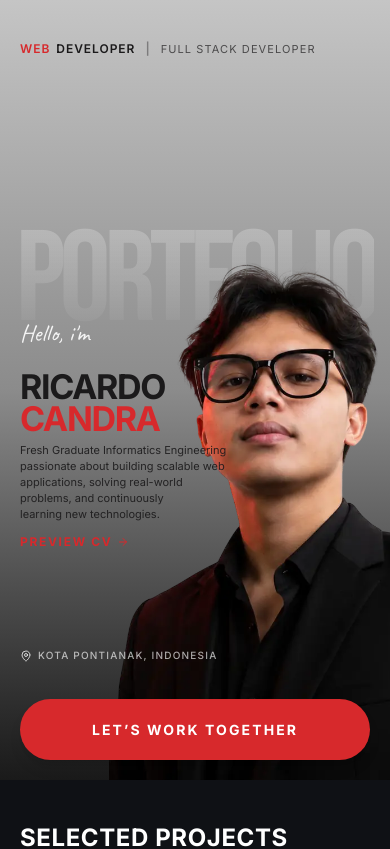
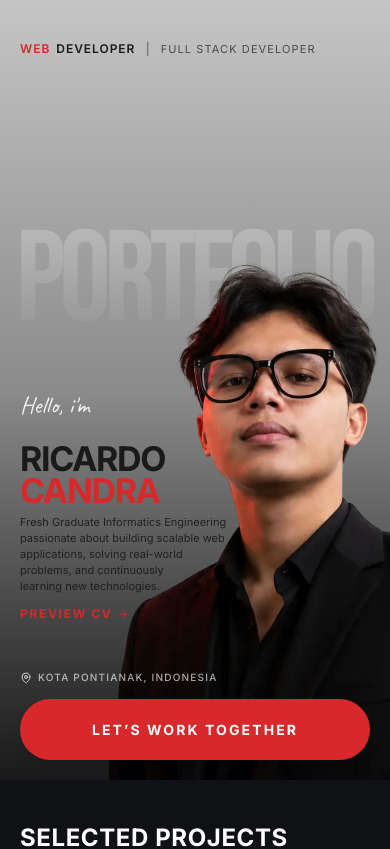
Before and after one commit to RicardoCandra23214/ricardo-portfolio, a React (Vite) app: page / in a window 390 px wide. Shown: the top 849 px of the page. Built offline with nearby package versions, Linux system fonts and the light colour scheme.

Commit message:
fix: posisi teks kiri hero pakai vw agar sejajar leher di semua lebar layar

```diff
--- a/src/components/Hero/Hero.jsx
+++ b/src/components/Hero/Hero.jsx
@@ -6,6 +6,7 @@ import HeroRight from "./HeroRight";
 import HeroImage from "./HeroImage";
 import SecondPage from "./SecondPage";
 import ContactModal from "./ContactModal";
+import { MapPin } from "lucide-react";
 
 const Hero = () => {
   const [isContactOpen, setIsContactOpen] = useState(false);
@@ -46,13 +47,21 @@ const Hero = () => {
           <div className="md:hidden relative z-20 h-full">
 
             {/* Teks kiri */}
-            <div className="absolute left-0 bottom-[30vw] z-50 w-[100%] pl-5">
+            <div className="absolute left-0 bottom-[40vw] z-50 w-[100%] pl-5">
               <HeroLeft />
             </div>
 
             {/* Foto */}
             <div className="absolute right-[-70px] bottom-0 z-40 h-[100%] w-[90%]">
               <HeroImage />
+            </div>
+
+            {/* Lokasi - mobile only, posisi independen */}
+            <div className="absolute left-0 bottom-[95px] z-50 flex items-center gap-1.5 pl-5">
+              <MapPin size={12} className="text-white/75" />
+              <span className="text-[10px] font-medium uppercase tracking-[0.12em] text-white/65">
+                Kota Pontianak, Indonesia
+              </span>
             </div>
 
             {/* Tombol */}
--- a/src/components/Hero/HeroLeft.jsx
+++ b/src/components/Hero/HeroLeft.jsx
@@ -80,7 +80,7 @@ const HeroLeft = () => {
 
       <motion.div
         variants={item}
-        className="mt-24 flex items-center gap-1.5 md:mt-14"
+         className="hidden mt-24 items-center gap-1.5 md:mt-14 md:flex"
       >
         <MapPin size={12} className="text-white/75 md:text-white" />
         <span className="text-[10px] font-medium uppercase tracking-[0.12em] text-white/65 md:text-[10px] md:text-white/60">
```
